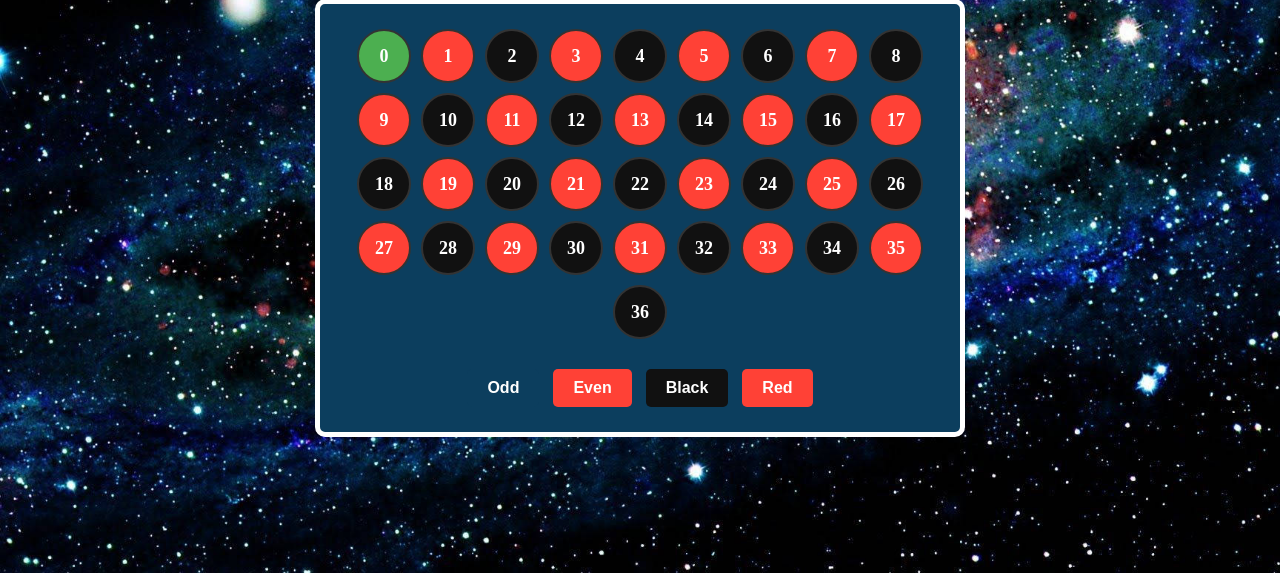
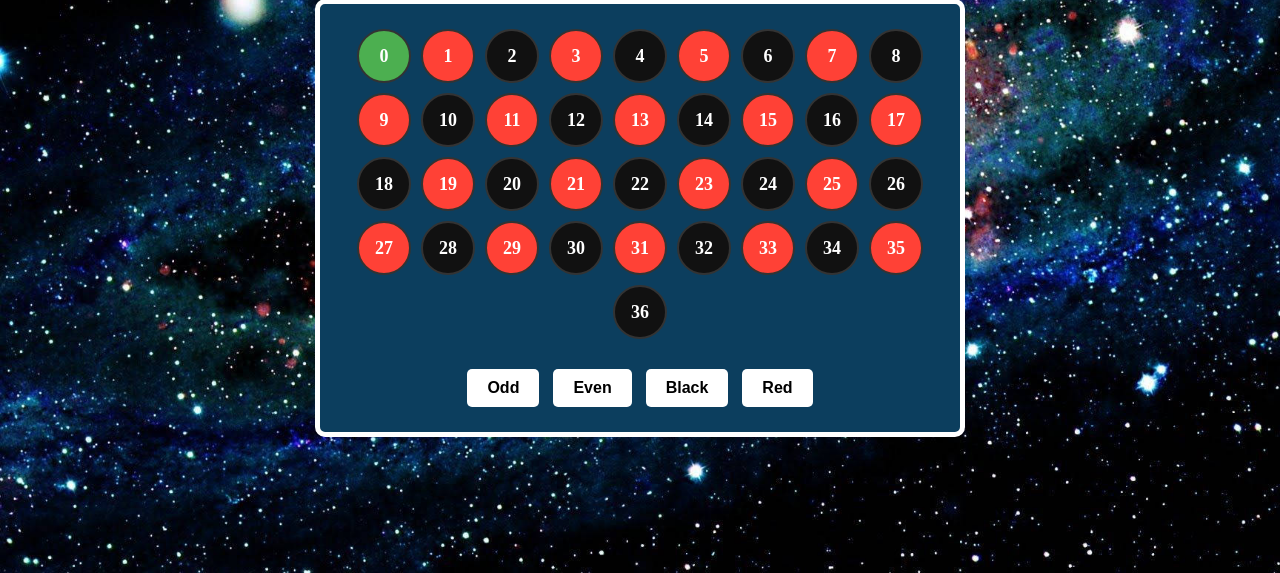
Before and after one commit to ThomasVermeer/spelletjeswebsite, a PHP site: page /roulette.php in a window 1280 px wide. Shown: the part 227-800 px from the top of the page. Run offline with PHP 8.4, Linux system fonts and the light colour scheme.

Commit message:
knoppen van de roulette style aanpassen

```diff
--- a/css/roulette.css
+++ b/css/roulette.css
@@ -69,21 +69,21 @@ button {
 }
 
 button#odd {
-    background-color: #0c3e5e;
-    color: #fff;
+    background-color: #ffffff;
+    color: #000000;
 }
 
 button#even {
-    background-color: #ff4136;
-    color: #fff;
+    background-color: #ffffff;
+    color: #000000;
 }
 
 button#black {
-    background-color: #111;
-    color: #fff;
+    background-color: #ffffff;
+    color: #000000;
 }
 
 button#red {
-    background-color: #ff4136;
-    color: #fff;
+    background-color: #ffffff;
+    color: #000000;
 }
```
